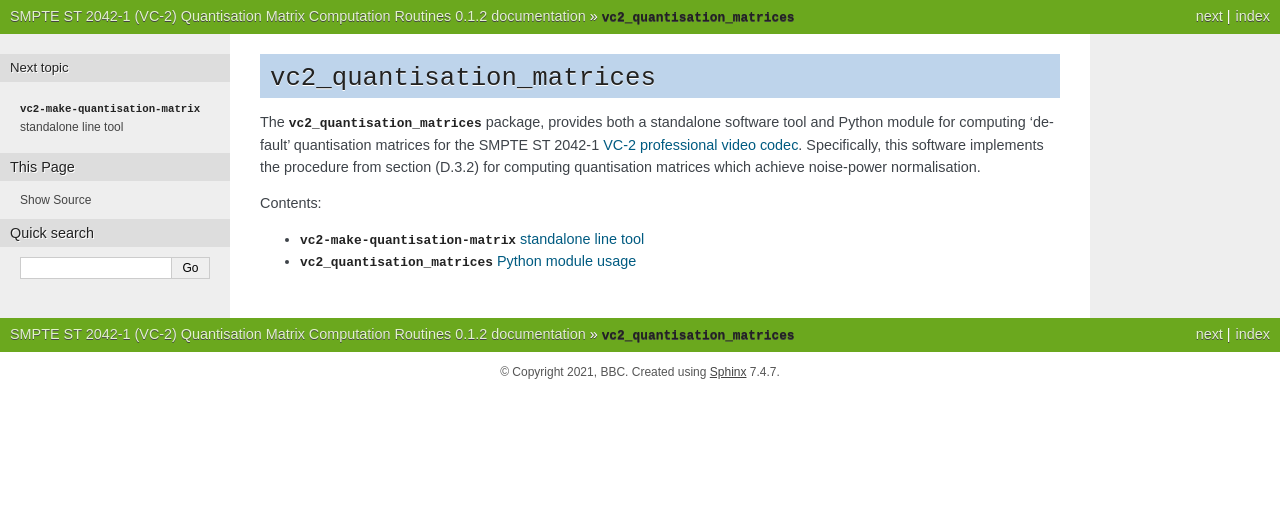
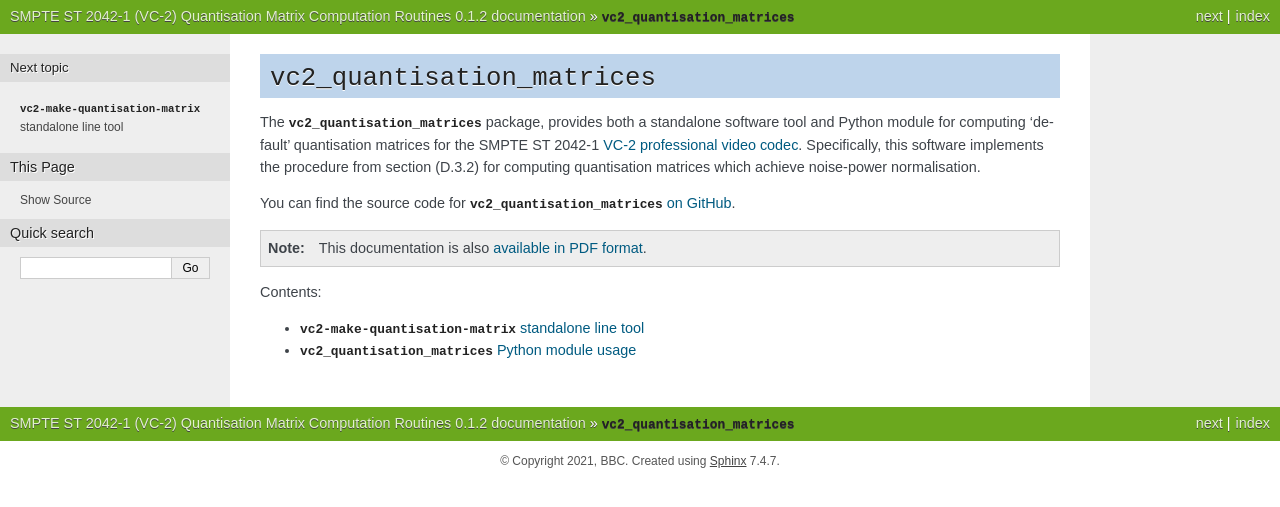
Before and after one commit to bbc/vc2_quantisation_matrices, a Sphinx documentation site: the page built from docs/source/index.rst, in a window 1280 px wide. Shown: the top 507 px of the page. Built offline with Sphinx 7.4.7, drawn with Linux system fonts in a browser that asks for light colours.

```diff
--- a/docs/source/conf.py
+++ b/docs/source/conf.py
@@ -50,7 +50,17 @@ autodoc_default_flags = [
 intersphinx_mapping = {
     "python": ("http://docs.python.org/3", None),
     "sympy": ("https://docs.sympy.org/latest/", None),
-    "vc2_data_tables": ('https://vc2_data_tables.readthedocs.org/en/stable/', None),
+    "vc2_data_tables": ('https://bbc.github.io/vc2_data_tables/', None),
+}
+
+
+# -- Options for intertex ----------------------------------------------------
+
+intertex_mapping = {
+    "vc2_data_tables": [
+        "{vc2_data_tables}/../docs/build/latex/*.aux",
+        "https://bbc.github.io/vc2_data_tables/vc2_data_tables_manual.aux",
+    ],
 }
 
 
--- a/docs/source/index.rst
+++ b/docs/source/index.rst
@@ -8,6 +8,23 @@ for the SMPTE ST 2042-1 `VC-2 professional video codec
 implements the procedure from section (D.3.2) for computing quantisation
 matrices which achieve noise-power normalisation.
 
+You can find the source code for :py:mod:`vc2_quantisation_matrices` `on GitHub
+<https://github.com/bbc/vc2_quantisation_matrices/>`_.
+
+.. only:: not latex
+
+    .. note::
+
+        This documentation is also `available in PDF format
+        <https://bbc.github.io/vc2_quantisation_matrices/vc2_quantisation_matrices_manual.pdf>`_.
+
+.. only:: not html
+
+    .. note::
+
+        This documentation is also `available to browse online in HTML format
+        <https://bbc.github.io/vc2_quantisation_matrices/>`_.
+
 
 .. toctree::
    :maxdepth: 2
--- a/requirements-docs.txt
+++ b/requirements-docs.txt
@@ -1,3 +1,4 @@
 sphinx
 numpydoc
 sphinxcontrib-svg2pdfconverter
+sphinxcontrib-intertex
```
Also changed, not shown: README.md (+18 -8 lines), 1 other file.
